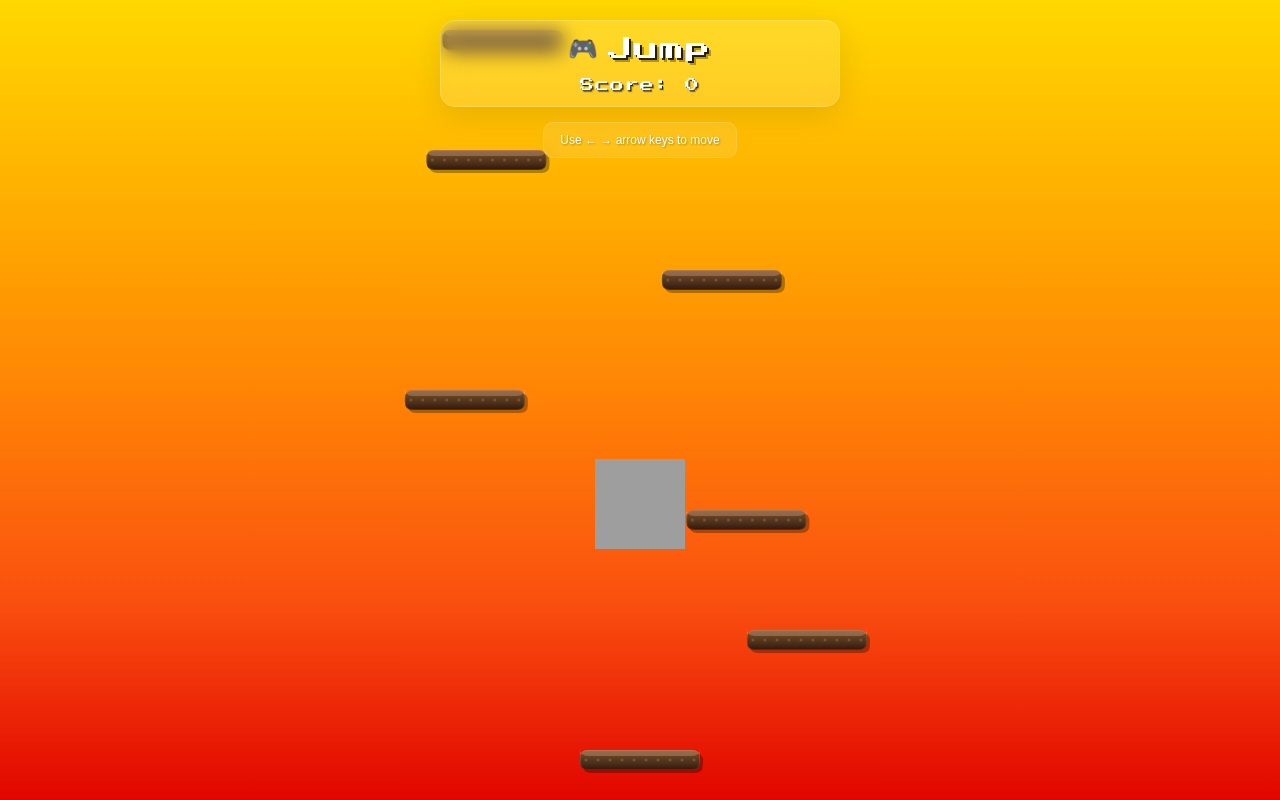
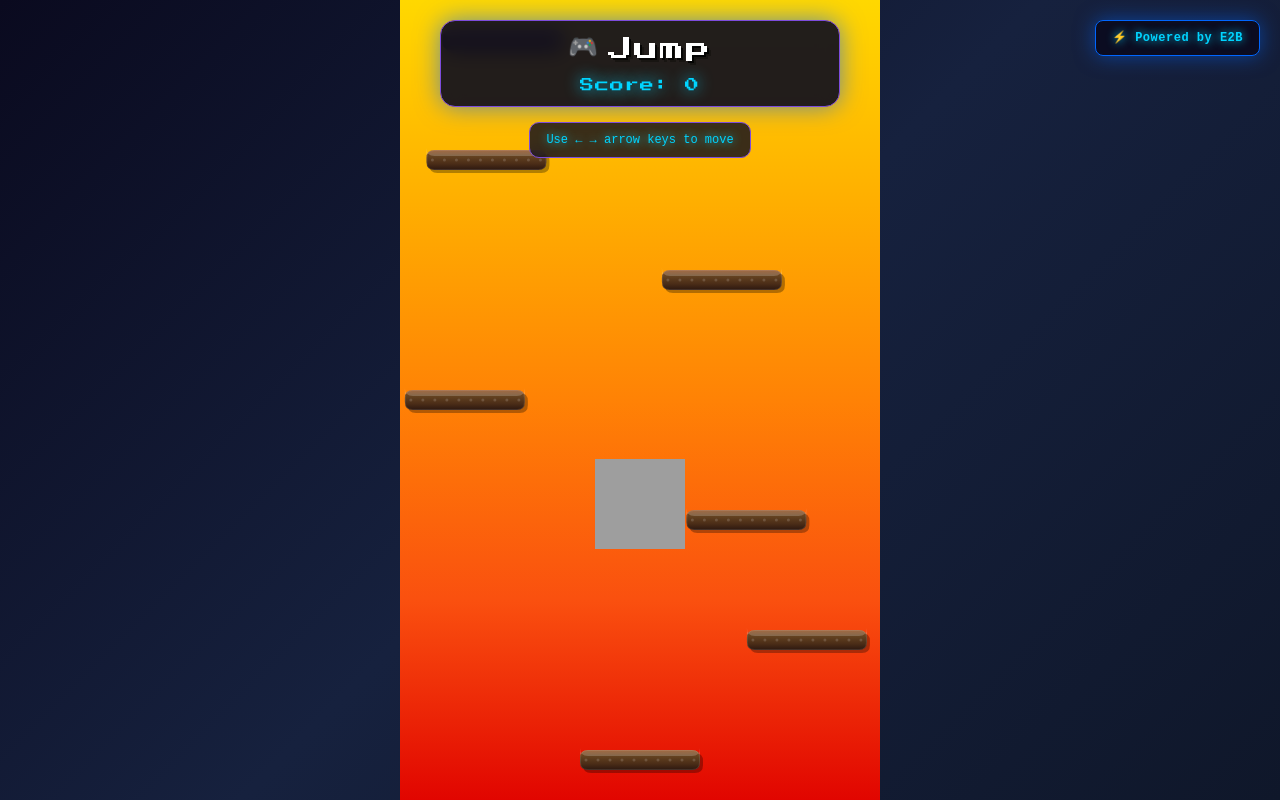
Before and after one commit to Nsuccess/mcp-leap, a React (Vite) app: page / in a window 1280 px wide. Built offline with nearby package versions, Linux system fonts and the light colour scheme.

Commit message:
Apply E2B official brand theme - cyber fleet colors

```diff
--- a/src/components/GameUI.tsx
+++ b/src/components/GameUI.tsx
@@ -22,13 +22,13 @@ export const GameUI: React.FC<GameUIProps> = ({
         margin: 0,
         padding: 0,
         overflow: "hidden",
-        fontFamily: "Arial, sans-serif",
+        fontFamily: "'JetBrains Mono', 'Fira Code', monospace",
         display: "flex",
         justifyContent: "center",
         alignItems: "center",
-        // Full-screen gradient background
+        // E2B Official Brand Theme - Cyber Fleet
         background:
-          "linear-gradient(180deg, #FFD800 0%, #FFAF00 25%, #FF8205 50%, #FA500F 75%, #E10500 100%)",
+          "linear-gradient(135deg, #0A0A1F 0%, #16213e 50%, #0f172a 100%)",
       }}
     >
       {/* Game Container - centered with mobile max width */}
@@ -44,6 +44,29 @@ export const GameUI: React.FC<GameUIProps> = ({
       >
         {/* Game Canvas */}
         {children}
+      </div>
+
+      {/* E2B Branding Badge */}
+      <div
+        style={{
+          position: "absolute",
+          top: "20px",
+          right: "20px",
+          padding: "8px 16px",
+          borderRadius: "8px",
+          backgroundColor: "rgba(10, 10, 31, 0.9)",
+          border: "1px solid #0066FF",
+          boxShadow: "0 0 20px rgba(0, 102, 255, 0.5)",
+          fontSize: "12px",
+          color: "#00D4FF",
+          textShadow: "0 0 10px #00D4FF",
+          fontWeight: "600",
+          letterSpacing: "0.5px",
+          zIndex: 10,
+          pointerEvents: "none",
+        }}
+      >
+        ⚡ Powered by E2B
       </div>
 
       {/* UI Overlay */}
@@ -66,10 +89,10 @@ export const GameUI: React.FC<GameUIProps> = ({
           style={{
             padding: "10px 20px",
             borderRadius: "15px",
-            backgroundColor: "rgba(255, 255, 255, 0.15)",
+            backgroundColor: "rgba(10, 10, 31, 0.9)",
             backdropFilter: "blur(10px)",
-            border: "1px solid rgba(255, 255, 255, 0.2)",
-            boxShadow: "0 8px 32px rgba(0, 0, 0, 0.1)",
+            border: "1px solid #7D4CDB",
+            boxShadow: "0 0 25px rgba(0, 102, 255, 0.6)",
             textAlign: "center",
             marginBottom: "15px",
             width: "100%",
@@ -108,10 +131,9 @@ export const GameUI: React.FC<GameUIProps> = ({
             style={{
               fontSize: "14px",
               fontWeight: "600",
-              color: "#fff",
+              color: "#00D4FF",
               fontFamily: "'Press Start 2P', 'Courier New', monospace",
-              textShadow:
-                "1px 1px 0px rgba(0,0,0,0.8), 2px 2px 0px rgba(0,0,0,0.3)",
+              textShadow: "0 0 15px #00D4FF",
               letterSpacing: "1px",
               imageRendering: "pixelated",
               textRendering: "geometricPrecision",
@@ -126,12 +148,12 @@ export const GameUI: React.FC<GameUIProps> = ({
           style={{
             padding: "8px 16px",
             borderRadius: "10px",
-            backgroundColor: "rgba(255, 255, 255, 0.1)",
+            backgroundColor: "rgba(10, 10, 31, 0.8)",
             backdropFilter: "blur(8px)",
-            border: "1px solid rgba(255, 255, 255, 0.15)",
+            border: "1px solid #7D4CDB",
             fontSize: "12px",
-            color: "#fff",
-            textShadow: "1px 1px 2px rgba(0,0,0,0.3)",
+            color: "#00D4FF",
+            textShadow: "0 0 10px #00D4FF",
             textAlign: "center",
             fontWeight: "500",
           }}
@@ -162,11 +184,11 @@ export const GameUI: React.FC<GameUIProps> = ({
             style={{
               textAlign: "center",
               padding: "30px",
-              backgroundColor: "rgba(255, 255, 255, 0.15)",
+              backgroundColor: "rgba(10, 10, 31, 0.95)",
               backdropFilter: "blur(20px)",
-              border: "1px solid rgba(255, 255, 255, 0.2)",
+              border: "2px solid #0066FF",
               borderRadius: "15px",
-              boxShadow: "0 8px 32px rgba(0, 0, 0, 0.1)",
+              boxShadow: "0 0 40px rgba(0, 102, 255, 0.8)",
               maxWidth: "350px",
               width: "min(350px, calc(100vw - 40px))",
             }}
@@ -195,14 +217,14 @@ export const GameUI: React.FC<GameUIProps> = ({
               style={{
                 margin: "0 0 25px 0",
                 padding: "12px 20px",
-                backgroundColor: "rgba(255, 255, 255, 0.1)",
+                backgroundColor: "rgba(10, 10, 31, 0.8)",
                 backdropFilter: "blur(10px)",
-                border: "1px solid rgba(255, 255, 255, 0.15)",
+                border: "1px solid #7D4CDB",
                 borderRadius: "10px",
                 fontSize: "16px",
-                color: "#fff",
+                color: "#00D4FF",
                 fontFamily: "'Press Start 2P', 'Courier New', monospace",
-                textShadow: "1px 1px 2px rgba(0,0,0,0.3)",
+                textShadow: "0 0 15px #00D4FF",
                 letterSpacing: "1px",
                 imageRendering: "pixelated",
                 textRendering: "geometricPrecision",
@@ -215,17 +237,17 @@ export const GameUI: React.FC<GameUIProps> = ({
             <button
               onClick={onRestart}
               style={{
-                padding: "12px 24px",
+                padding: "12px 32px",
                 fontSize: "14px",
                 fontFamily: "'Press Start 2P', 'Courier New', monospace",
-                backgroundColor: "rgba(76, 175, 80, 0.8)",
+                background: "linear-gradient(45deg, #0066FF, #7D4CDB)",
                 backdropFilter: "blur(10px)",
                 color: "white",
-                border: "1px solid rgba(255, 255, 255, 0.3)",
+                border: "2px solid #00D4FF",
                 borderRadius: "8px",
                 cursor: "pointer",
-                boxShadow: "0 4px 15px rgba(0, 0, 0, 0.2)",
-                transition: "all 0.2s ease",
+                boxShadow: "0 0 25px rgba(0, 212, 255, 0.6)",
+                transition: "all 0.3s ease",
                 textTransform: "uppercase",
                 letterSpacing: "1px",
                 imageRendering: "pixelated",
@@ -233,24 +255,24 @@ export const GameUI: React.FC<GameUIProps> = ({
                 textShadow: "1px 1px 2px rgba(0,0,0,0.3)",
               }}
               onMouseOver={(e) => {
-                e.currentTarget.style.backgroundColor =
-                  "rgba(69, 160, 73, 0.9)";
-                e.currentTarget.style.transform = "translateY(-2px)";
-                e.currentTarget.style.boxShadow = "0 6px 20px rgba(0,0,0,0.3)";
+                e.currentTarget.style.background =
+                  "linear-gradient(45deg, #7D4CDB, #9d4edd)";
+                e.currentTarget.style.transform = "translateY(-4px) scale(1.05)";
+                e.currentTarget.style.boxShadow = "0 0 50px rgba(0, 212, 255, 0.9)";
               }}
               onMouseOut={(e) => {
-                e.currentTarget.style.backgroundColor =
-                  "rgba(76, 175, 80, 0.8)";
-                e.currentTarget.style.transform = "translateY(0)";
-                e.currentTarget.style.boxShadow = "0 4px 15px rgba(0,0,0,0.2)";
+                e.currentTarget.style.background =
+                  "linear-gradient(45deg, #0066FF, #7D4CDB)";
+                e.currentTarget.style.transform = "translateY(0) scale(1)";
+                e.currentTarget.style.boxShadow = "0 0 25px rgba(0, 212, 255, 0.6)";
               }}
               onMouseDown={(e) => {
-                e.currentTarget.style.transform = "translateY(0px)";
-                e.currentTarget.style.boxShadow = "0 2px 10px rgba(0,0,0,0.3)";
+                e.currentTarget.style.transform = "translateY(0px) scale(0.98)";
+                e.currentTarget.style.boxShadow = "0 0 15px rgba(0, 212, 255, 0.5)";
               }}
               onMouseUp={(e) => {
-                e.currentTarget.style.transform = "translateY(-2px)";
-                e.currentTarget.style.boxShadow = "0 6px 20px rgba(0,0,0,0.3)";
+                e.currentTarget.style.transform = "translateY(-4px) scale(1.05)";
+                e.currentTarget.style.boxShadow = "0 0 50px rgba(0, 212, 255, 0.9)";
               }}
             >
               Play Again
```
